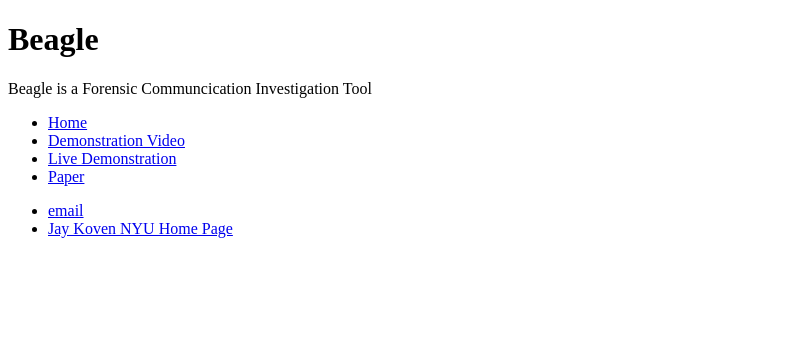
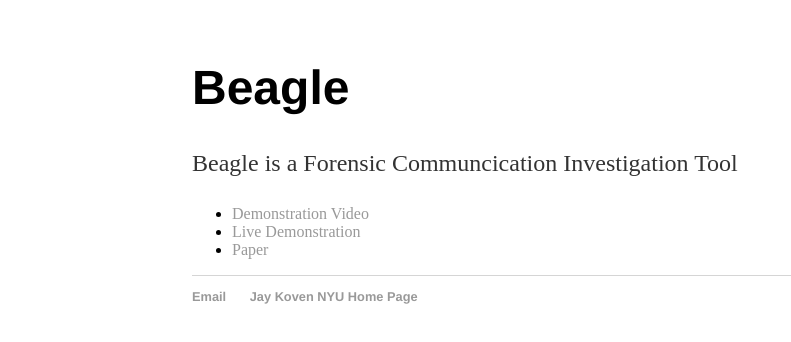
Before and after one commit to jkoven/Beagle_Project_Page.github.io, a plain HTML site: page index.html in a window 1280 px wide. Shown: the whole page, without its empty margins (0-791 px from the left). Drawn offline with Linux system fonts and the light colour scheme.

Commit message:
Second edit of project page

```diff
--- a/index.html
+++ b/index.html
@@ -2,6 +2,8 @@
 <html>
 	<head>
 		<title>Beagle Project Page</title>
+		<!-- link to main stylesheet -->
+		<link rel="stylesheet" type="text/css" href="/css/main.css">
 	</head>
 	<body>
 		<div class="container">
@@ -9,14 +11,13 @@
         		<h1>Beagle</h1>
 				<p>Beagle is a Forensic Communcication Investigation Tool</a></p>
                 <ul>
-                        <li><a href="/">Home</a></li>
                         <li><a href="https://drive.google.com/open?id=122hxshngYhWXBgUwgE9RLSR3LXwooVJC">Demonstration Video</a></li>
                         <li><a href="http://nyuvis-web.poly.edu/projects/beagle">Live Demonstration</a></li>
                         <li><a href="https://www.researchgate.net/publication/327125854_Lessons_Learned_Developing_a_Visual_Analytics_Solution_for_Investigative_Analysis_of_Scamming_Activities">Paper</a></li>
                 </ul>
 		<footer>
     		<ul>
-        		<li><a href="mailto:jbk373@nyu.edu.com">email</a></li>
+        		<li><a href="mailto:jbk373@nyu.edu.com">Email</a></l>
                 	<li><a href="https://engineering.nyu.edu/jay-koven">Jay Koven NYU Home Page</a></li>
 		</ul>
 		</footer>
```
Also changed, not shown: css/main.css (renamed from main.css).
